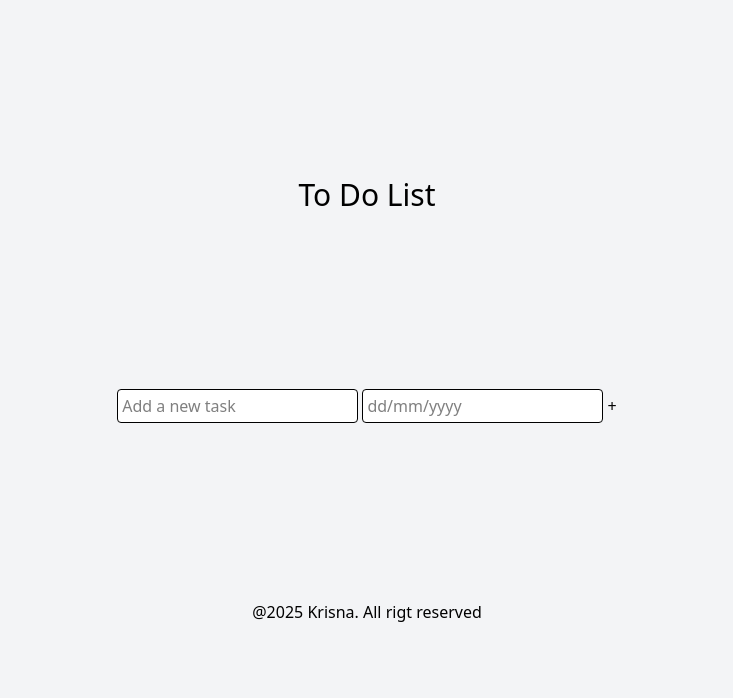
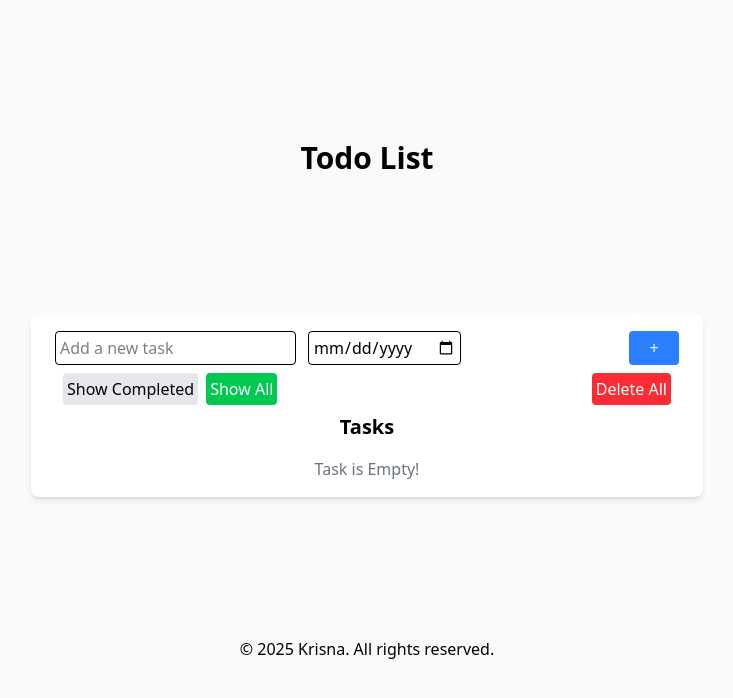
Before and after one commit to Revou-Coding-Camp/codingcamp-7-jul-25-Nakris21, a plain HTML site: page index.html in a window 1280 px wide. Shown: the whole page, without its empty margins (273-1006 px from the left). Drawn offline with nearby package versions, Linux system fonts and the light colour scheme.

Commit message:
aktifin filter

```diff
--- a/index.html
+++ b/index.html
@@ -1,30 +1,68 @@
 <!DOCTYPE html>
 <html lang="en">
+
 <head>
     <meta charset="UTF-8">
     <meta name="viewport" content="width=device-width, initial-scale=1.0">
-    <title>TO DO List</title>
+    <title>Todo-List</title>
 
-    <!-- css Tailwind -->
-     <script src="https://cdn.jsdelivr.net/npm/@tailwindcss/browser@4"></script>
+    <!-- CSS External -->
+    <link rel="stylesheet" href="css/style.css">
+
+    <!-- Tailwind CSS -->
+    <script src="https://cdn.jsdelivr.net/npm/@tailwindcss/browser@4"></script>
 </head>
-<body class="flex flex-col items-center justify-evenly  min-h-screen bg-gray-100">
+
+<body class="flex flex-col items-center justify-evenly min-h-screen bg-gray-50">
     <!-- Hero Website -->
     <header>
-        <h1 class="text-3xl">To Do List</h1>
+        <h1 class="text-3xl font-bold">Todo List</h1>
     </header>
-    <main>
-        <!-- To do Input -->
-        <form action="">
-            <input type="text" class="border rounded p-[4px] bg-white" id="" placeholder="Add a new task">
-            <input type="datetime" class="border rounded p-[4px] bg-white"name="" id="" placeholder="dd/mm/yyyy">
-            <button type="button" >+</button>
+
+    <main class="py-4 px-6 bg-white rounded-lg shadow-md w-full max-w-2xl ml-2 mr-2">
+        <!-- Todo Input -->
+        <form class="flex justify-between">
+            <div class="flex gap-[12px] ">
+                <input type="text" id="task-input" class="border rounded p-[4px] bg-white" placeholder="Add a new task">
+                <input type="date" id="due-date-input" class="border rounded p-[4px] bg-white" placeholder="Due date">
+            </div>
+
+            <button type="button" class="bg-blue-500 text-white p-[px] rounded w-[50px]"
+                onclick="addTask();">+</button>
         </form>
+
+        <!-- Todo Action -->
+        <section class="flex justify-between p-[8px]">
+            <div class="flex gap-[8px]">
+
+                <button id="btn-completed" class="p-[4px] rounded bg-gray-300" onclick="filterTasks('completed')">Show Completed</button>
+                <button id="btn-all" class="p-[4px] rounded bg-gray-300" onclick="filterTasks('all')">Show All</button>
+
+
+            </div>
+
+            <button class="bg-red-500 text-white p-[4px] rounded" onclick="deleteAllTasks();">Delete All</button>
+        </section>
+
+        <!-- Todo List -->
+        <section class="">
+            <header>
+                <h2 class=" text-center text-xl font-bold justify-center">Tasks</h2>
+            </header>
+
+            <!-- Task List -->
+            <div id="task-list" class="mt-4 space-y-2">
+                <p class=" text-center text-gray-500 text-align-center">Task is Empty!</p>
+            </div>
+        </section>
     </main>
+
     <footer>
-        <span> @2025 Krisna. All rigt reserved</span>
+        <span>© 2025 Krisna. All rights reserved.</span>
     </footer>
 
+    <!-- Javascript External -->
     <script src="js/script.js"></script>
 </body>
+
 </html>
--- a/js/script.js
+++ b/js/script.js
@@ -1,18 +1,121 @@
-console.log ('javascript is running');
-//global list
+// Global List
+let tasks = [];
+let currentFilter = 'all'; // all | completed
 
-let tasks = [];
+// Function to add a task
+function addTask() {
+    const taskInput = document.getElementById('task-input');
+    const dueDateInput = document.getElementById('due-date-input');
 
-//function to add a new task
-function addTask() {
-const taskInput = document.getElementById('task-input');
-const dueDateInput = document.getElementById('due-date-input');
+    // Validate inputs
+    if (taskInput.value === '' || dueDateInput.value === '') {
+        alert('Please fill in both task and due date.');
+    } else {
+        // Create a new task object
+        const newTask = {
+            id: Date.now(), // Unique ID based on current timestamp
+            task: taskInput.value,
+            dueDate: dueDateInput.value,
+            completed: false
+        };
+
+        // Add the new task to the tasks array
+        tasks.push(newTask);
+
+        // Clear the input fields
+        taskInput.value = '';
+        dueDateInput.value = '';
+
+        // Log the new task (for demonstration purposes)
+        displayTasks();
+    }
 }
 
-function deleteTask() {
-    // code to delete a task
+function displayTasks() {
+    const taskList = document.getElementById('task-list');
+    taskList.innerHTML = ''; // Clear the current list
+
+    // Filter task sesuai kondisi: 'completed' atau 'all'
+    const filteredTasks = tasks.filter(task => {
+        if (currentFilter === 'completed') return task.completed;
+        return true; // for 'all'
+    });
+
+     // Jika tidak ada hasil, tampilkan pesan
+    if (filteredTasks.length === 0) {
+        taskList.innerHTML = `<p class=" text-center text-gray-500">Task is Empty!</p>`;
+        return;
+    }
+
+    filteredTasks.forEach(element => {
+        const taskItem = `
+        <div class="flex justify-between items-center p-2 border bg-white shadow-sm rounded mb-2">
+            <div class="flex flex-col ${element.completed ? 'line-through text-gray-400' : ''}">
+                <span class="text-lg">${element.task}</span>
+                <span class="text-sm text-gray-500">${element.dueDate}</span>
+            </div>
+            <div class="flex gap-2">
+                <button class="bg-green-500 text-white px-2 py-1 rounded text-sm" onclick="toggleTaskCompletion(${element.id})">
+                    ${element.completed ? 'Undo' : 'Complete'}
+                </button>
+                <button class="bg-red-500 text-white px-2 py-1 rounded text-sm" onclick="deleteTask(${element.id})">
+                    Delete
+                </button>
+            </div>
+        </div>
+        `;
+        taskList.innerHTML += taskItem;
+    });
 }
 
-function filterTasks() {
-    // code to filter tasks based on status (completed, pending, etc.)
+// Function to delete a specific task
+function deleteTask(id) {
+    // Find the index of the task to delete
+    const taskIndex = tasks.findIndex(task => task.id === id);
+    if (taskIndex !== -1) {
+        // Remove the task from the tasks array
+        tasks.splice(taskIndex, 1);
+        displayTasks(); // Refresh the displayed task list
+    }
 }
+
+// Function to delete all task
+function deleteAllTasks() {
+    tasks = []; // Clear the tasks array
+    displayTasks(); // Refresh the displayed task list
+}
+
+//functoin toggle task completion
+function toggleTaskCompletion(id) {
+    // Find the task by ID
+    const task = tasks.find(task => task.id === id);
+    if (task) {
+        // Toggle the completed status
+        task.completed = !task.completed;
+        displayTasks(); // Refresh the displayed task list
+    }
+}
+
+// Function to filter tasks
+function filterTasks(filterType) {
+    currentFilter = filterType;
+    updateFilterButtons(); // Update the filter button styles
+    displayTasks(); // Refresh the displayed task list
+}
+
+
+function updateFilterButtons() {
+    const btnCompleted = document.getElementById('btn-completed');
+    const btnAll = document.getElementById('btn-all');
+
+    if (currentFilter === 'completed') {
+        btnCompleted.className = 'p-[4px] rounded bg-green-500 text-white';
+        btnAll.className = 'p-[4px] rounded bg-gray-200';
+    } else {
+        btnAll.className = 'p-[4px] rounded bg-green-500 text-white';
+        btnCompleted.className = 'p-[4px] rounded bg-gray-200';
+    }
+}
+
+updateFilterButtons();
+displayTasks();
```
